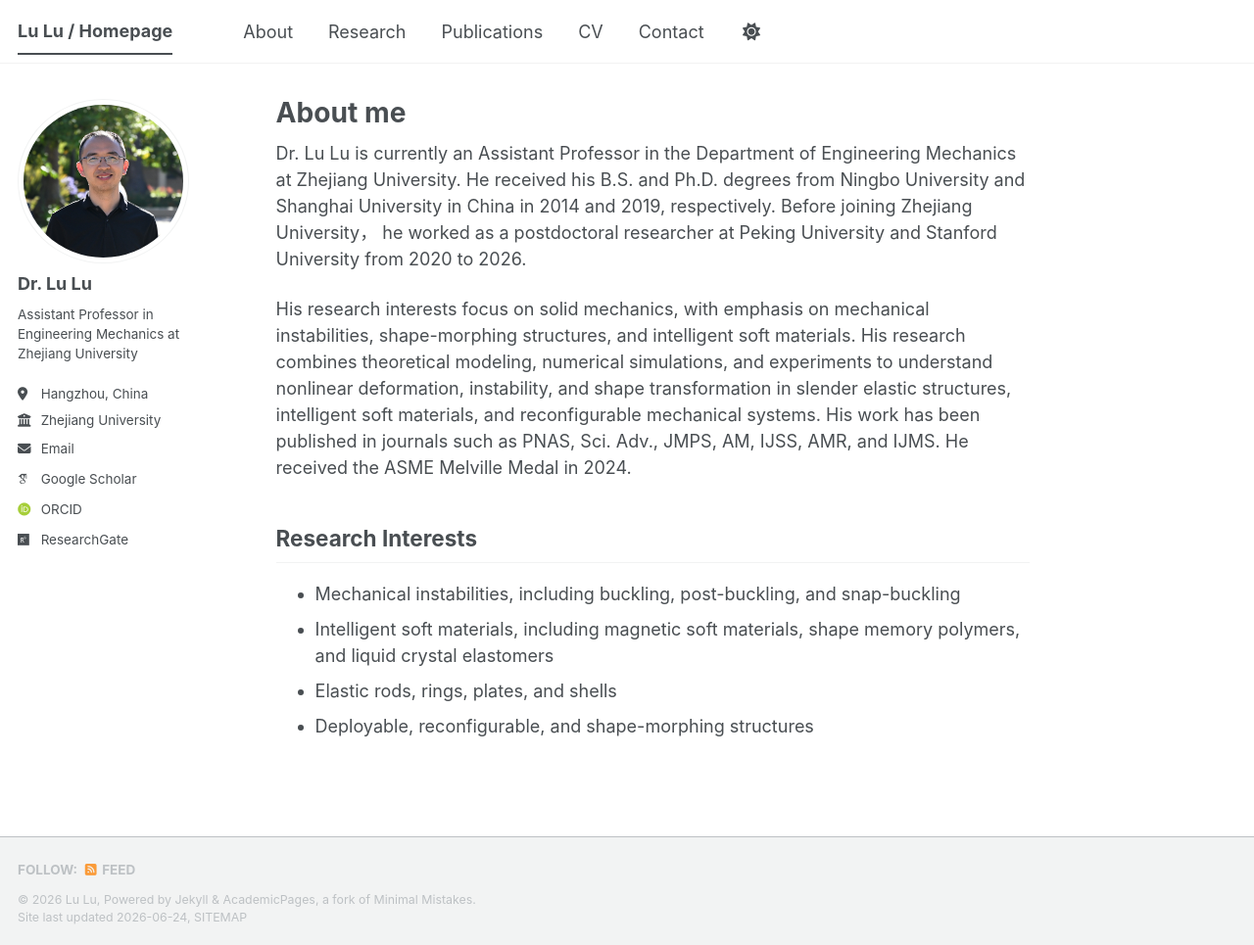
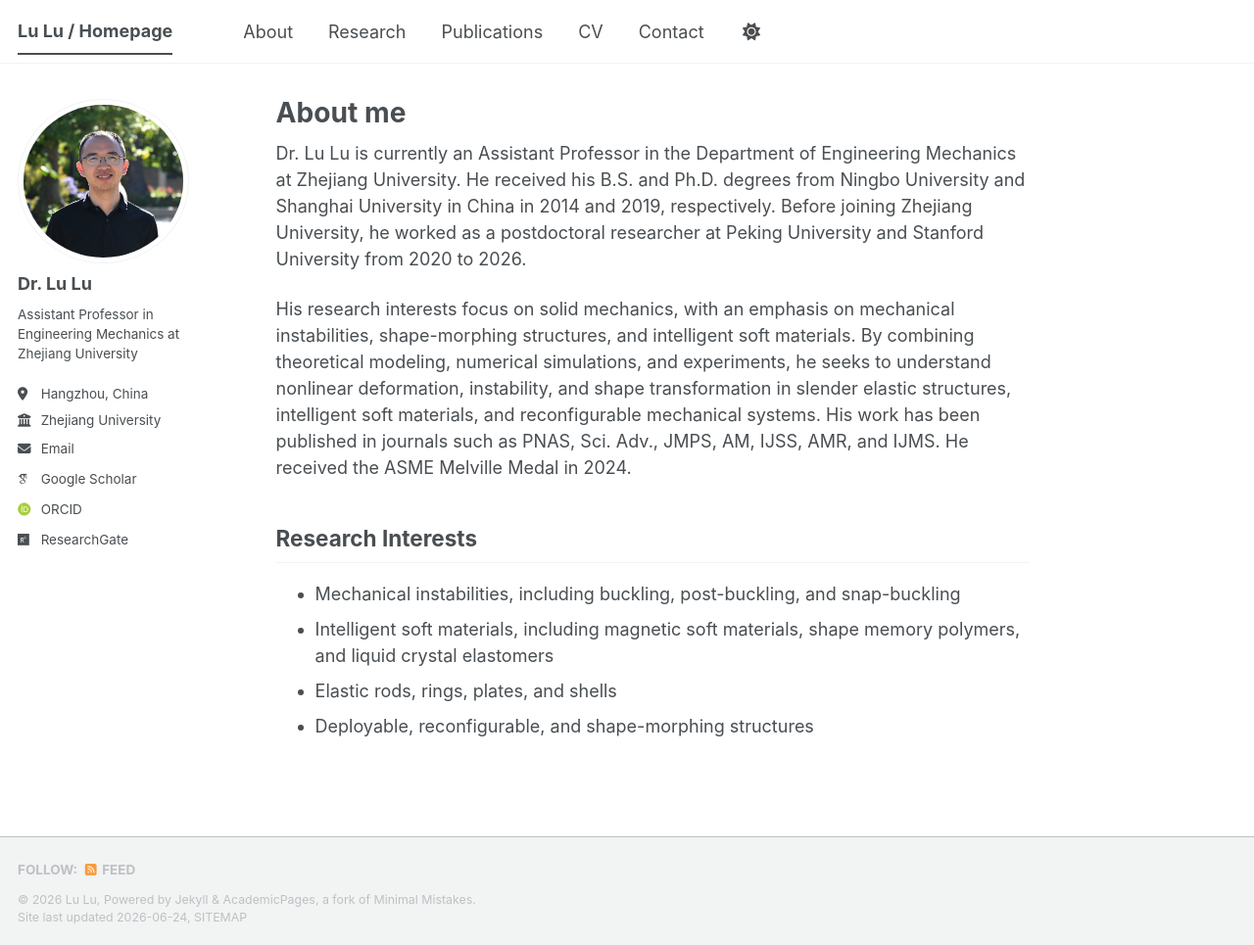
Before and after one commit to ZJU-LuLab/ZJU-LuLab.github.io, a Jekyll site: the page built from _pages/about.md, in a window 1280 px wide and 965 px high. Shown: the whole window at 98% size. Built offline with Jekyll 4.4.1, drawn with Linux system fonts in a browser that asks for light colours; some web fonts are replaced; a script bundle is joined from its source files by our own code; library files that are not in the unit come from our copies.

Commit message:
Update about.md

```diff
--- a/_pages/about.md
+++ b/_pages/about.md
@@ -7,9 +7,9 @@ redirect_from:
   - /about.html
 ---
 
-Dr. Lu Lu is currently an Assistant Professor in the Department of Engineering Mechanics at Zhejiang University. He received his B.S. and Ph.D. degrees from Ningbo University and Shanghai University in China in 2014 and 2019, respectively. Before joining Zhejiang University， he worked as a postdoctoral researcher at Peking University and Stanford University from 2020 to 2026.
+Dr. Lu Lu is currently an Assistant Professor in the Department of Engineering Mechanics at Zhejiang University. He received his B.S. and Ph.D. degrees from Ningbo University and Shanghai University in China in 2014 and 2019, respectively. Before joining Zhejiang University, he worked as a postdoctoral researcher at Peking University and Stanford University from 2020 to 2026.
 
-His research interests focus on solid mechanics, with emphasis on mechanical instabilities, shape-morphing structures, and intelligent soft materials. His research combines theoretical modeling, numerical simulations, and experiments to understand nonlinear deformation, instability, and shape transformation in slender elastic structures, intelligent soft materials, and reconfigurable mechanical systems. His work has been published in journals such as PNAS, Sci. Adv., JMPS, AM, IJSS, AMR, and IJMS. He received the ASME Melville Medal in 2024.
+His research interests focus on solid mechanics, with an emphasis on mechanical instabilities, shape-morphing structures, and intelligent soft materials. By combining theoretical modeling, numerical simulations, and experiments, he seeks to understand nonlinear deformation, instability, and shape transformation in slender elastic structures, intelligent soft materials, and reconfigurable mechanical systems. His work has been published in journals such as PNAS, Sci. Adv., JMPS, AM, IJSS, AMR, and IJMS. He received the ASME Melville Medal in 2024.
 
 ## Research Interests
 
```
